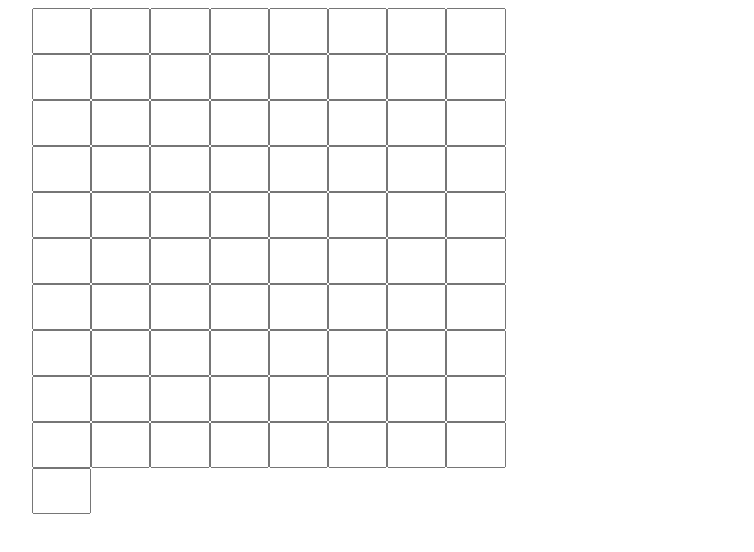
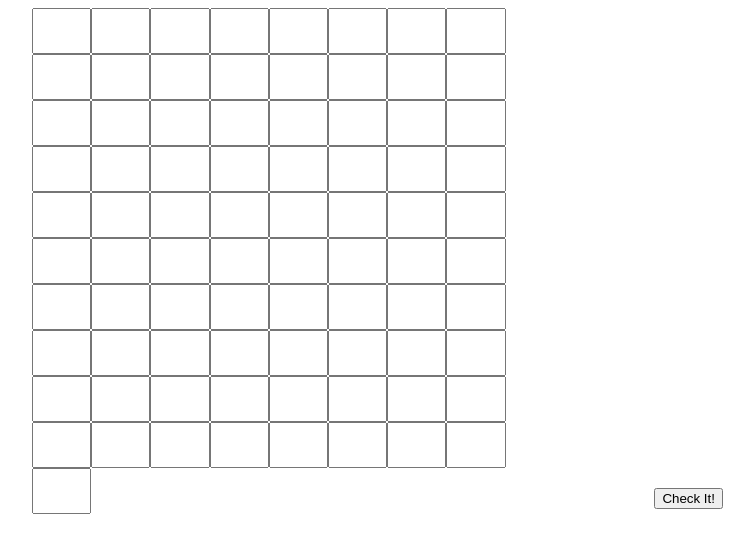
Before and after one commit to CHuber42/W5-Tues-Sudoku-Checker, a website built with webpack: page src/index.html in a window 1280 px wide. Shown: the whole page, without its empty margins (352-1106 px from the left). Built offline with nearby package versions, Linux system fonts and the light colour scheme.

Commit message:
add styles to position everything on screen

```diff
--- a/src/index.html
+++ b/src/index.html
@@ -126,5 +126,6 @@
 
 
     </div>
+    <button type="submit">Check It!</button>
   </body>
 </html>
--- a/src/styles.css
+++ b/src/styles.css
@@ -5,6 +5,7 @@
 .row {
   margin: auto;
   width: 40vw;
+
 }
 
 input {
@@ -12,3 +13,18 @@ input {
   height: 5vh;
   text-align: center;
 }
+
+button {
+  margin: auto;
+  margin-left: 44vw;
+}
+
+.container {
+  height: 60vh;
+
+}
+
+body {
+  height: 80vh;
+
+}
```
